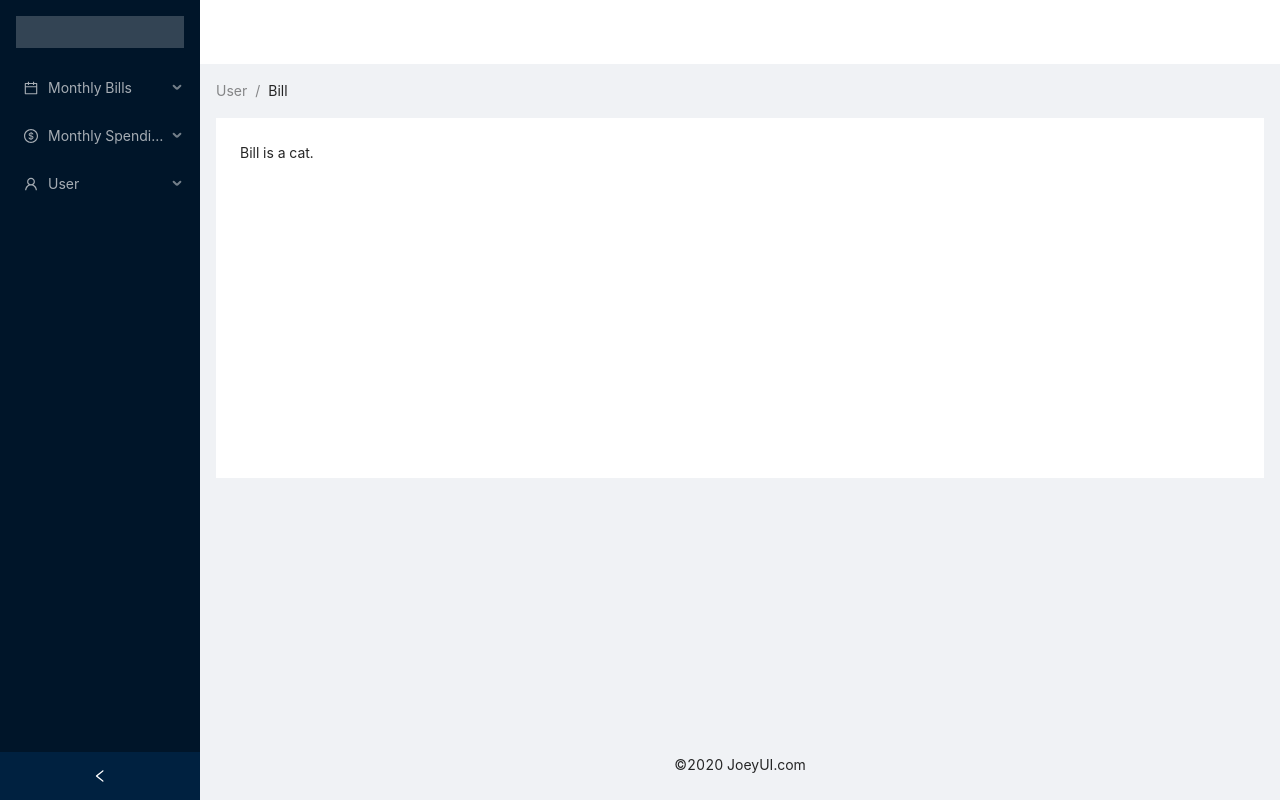
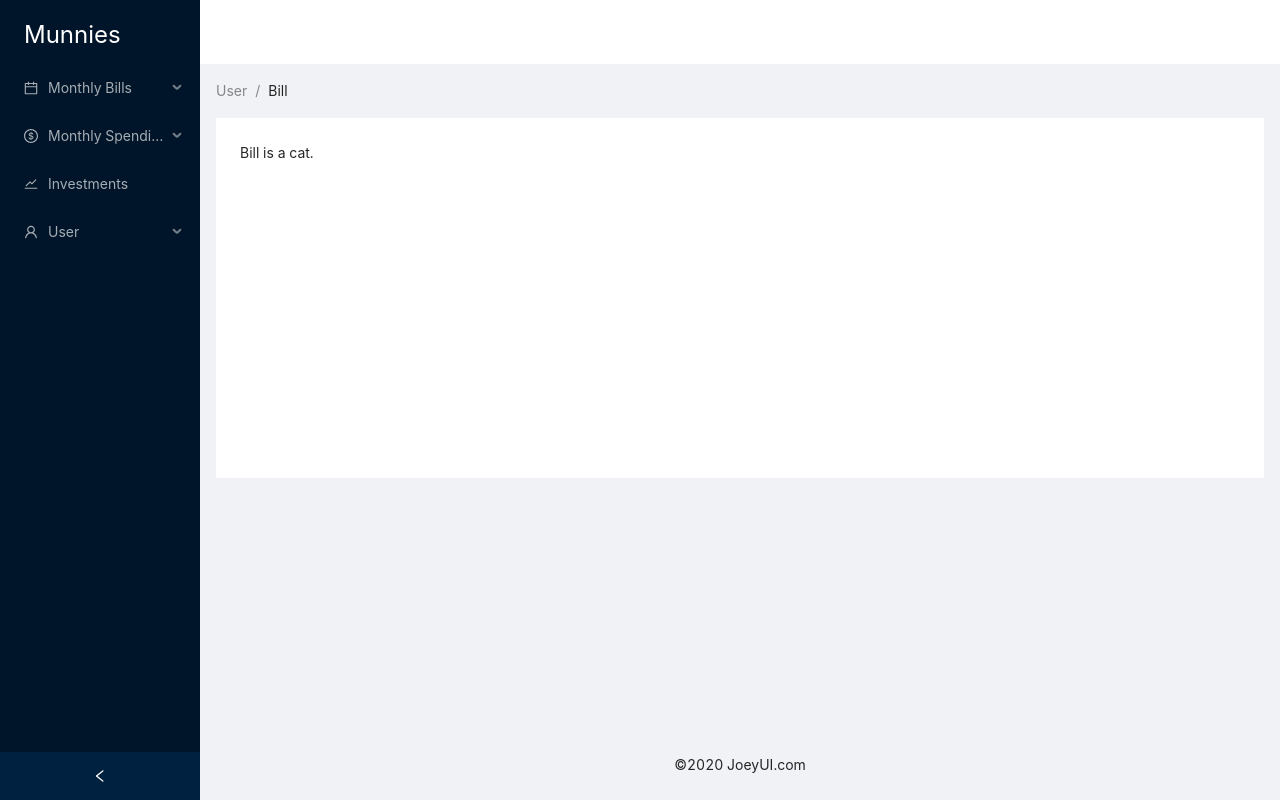
Before and after one commit to joey80/money-manager, a Next.js app: page /home in a window 1280 px wide. Built offline with nearby package versions, Linux system fonts and the light colour scheme.

Commit message:
added logo. refactored sidebar menu

```diff
--- /dev/null
+++ b/components/Logo/Logo.js
@@ -0,0 +1,3 @@
+export const Logo = () => <div className='logo'>Munnies</div>;
+
+export default Logo;
--- a/components/Sidebar/IconBuilder.js
+++ b/components/Sidebar/IconBuilder.js
@@ -9,9 +9,8 @@ import {
   UserOutlined,
 } from '@ant-design/icons';
 
-// switch to dynamic imports
-export const IconBuilder = (elm) => {
-  switch (elm) {
+export const IconBuilder = ({ name }) => {
+  switch (name) {
     case 'CalendarOutlined': {
       return <CalendarOutlined />;
     }
--- a/components/Sidebar/Sidebar.js
+++ b/components/Sidebar/Sidebar.js
@@ -1,6 +1,7 @@
 import { useState } from 'react';
 import { Layout, Menu } from 'antd';
 import IconBuilder from './IconBuilder';
+import Logo from '../Logo/Logo';
 import { Data } from './Sidebar.data';
 
 export const Sidebar = () => {
@@ -9,25 +10,31 @@ export const Sidebar = () => {
   const { menu } = Data;
   const [collapsed, setCollapsed] = useState(false);
 
+  const RenderSubMenu = ({ children, icon, title, ...other }) => (
+    <SubMenu icon={<IconBuilder name={icon} />} title={title} {...other}>
+      {children.map((elm, index) => (
+        <RenderMenu key={index} icon={elm.icon} title={elm.title} />
+      ))}
+    </SubMenu>
+  );
+
+  const RenderMenu = ({ icon, title, ...other }) => (
+    <Menu.Item icon={<IconBuilder name={icon} />} {...other}>
+      {title}
+    </Menu.Item>
+  );
+
   return (
     <Sider collapsible collapsed={collapsed} onCollapse={() => setCollapsed(!collapsed)}>
-      <div className='logo' />
+      <Logo />
       <Menu theme='dark' mode='inline'>
-        {menu.map((elm, index) => {
-          if (elm.children) {
-            return (
-              <SubMenu key={index} icon={IconBuilder(elm.icon)} title={elm.title}>
-                {elm.children.map((innerElm, innerIndex) => {
-                  return (
-                    <Menu.Item key={innerIndex} icon={IconBuilder(innerElm.icon)}>
-                      {innerElm.title}
-                    </Menu.Item>
-                  );
-                })}
-              </SubMenu>
-            );
-          }
-        })}
+        {menu.map(({ children, icon, title }, index) =>
+          children ? (
+            <RenderSubMenu key={index} children={children} icon={icon} title={title} />
+          ) : (
+            <RenderMenu key={index} icon={icon} title={title} />
+          )
+        )}
       </Menu>
     </Sider>
   );
--- a/pages/index.scss
+++ b/pages/index.scss
@@ -1,7 +1,10 @@
 .logo {
+  color: #fff;
+  font-size: 1.5rem;
   height: 32px;
-  background: rgba(255, 255, 255, 0.2);
+  // background: rgba(70, 31, 243, 0.1);
   margin: 16px;
+  padding-left: 8px;
 }
 
 .site-layout .site-layout-background {
```
